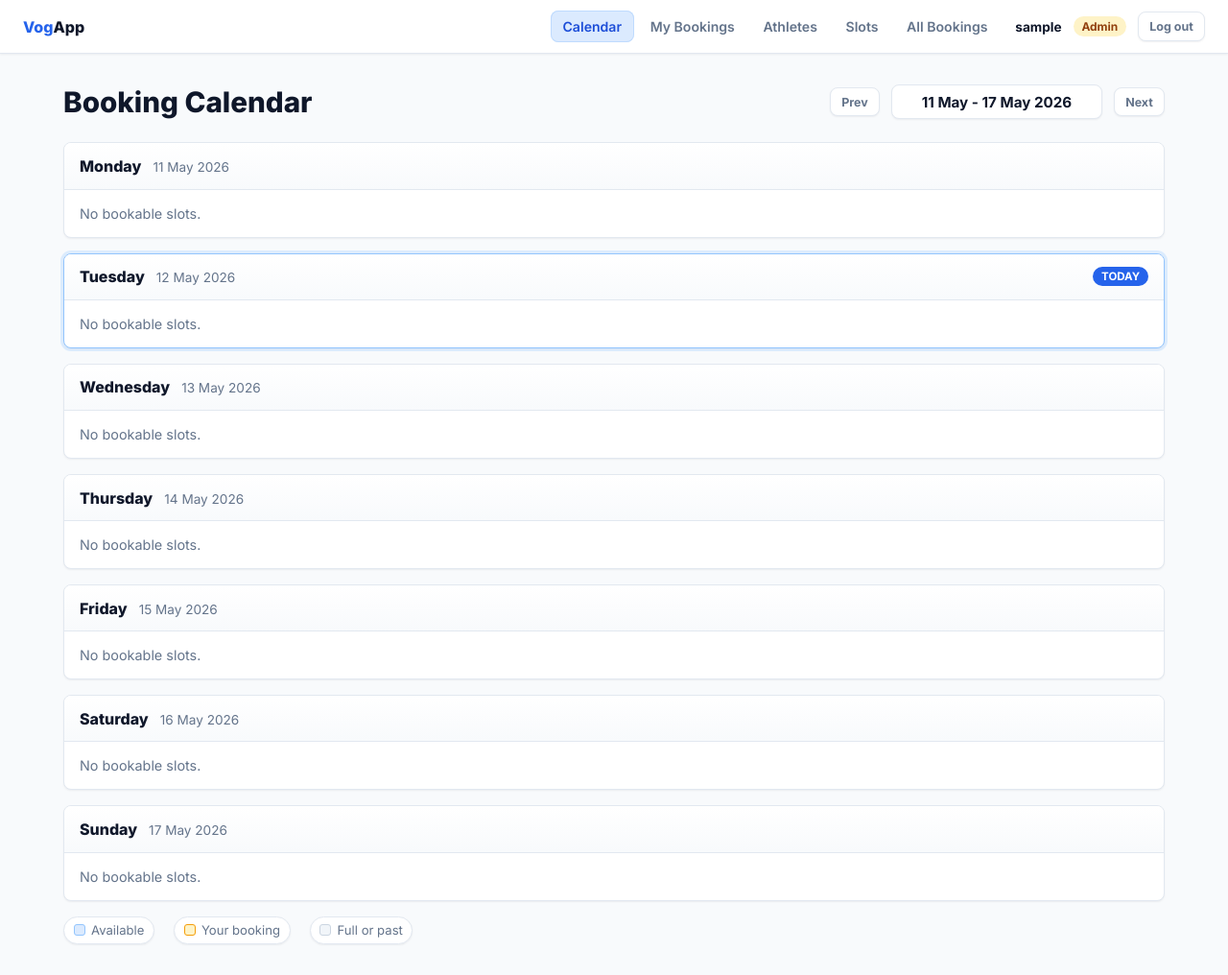
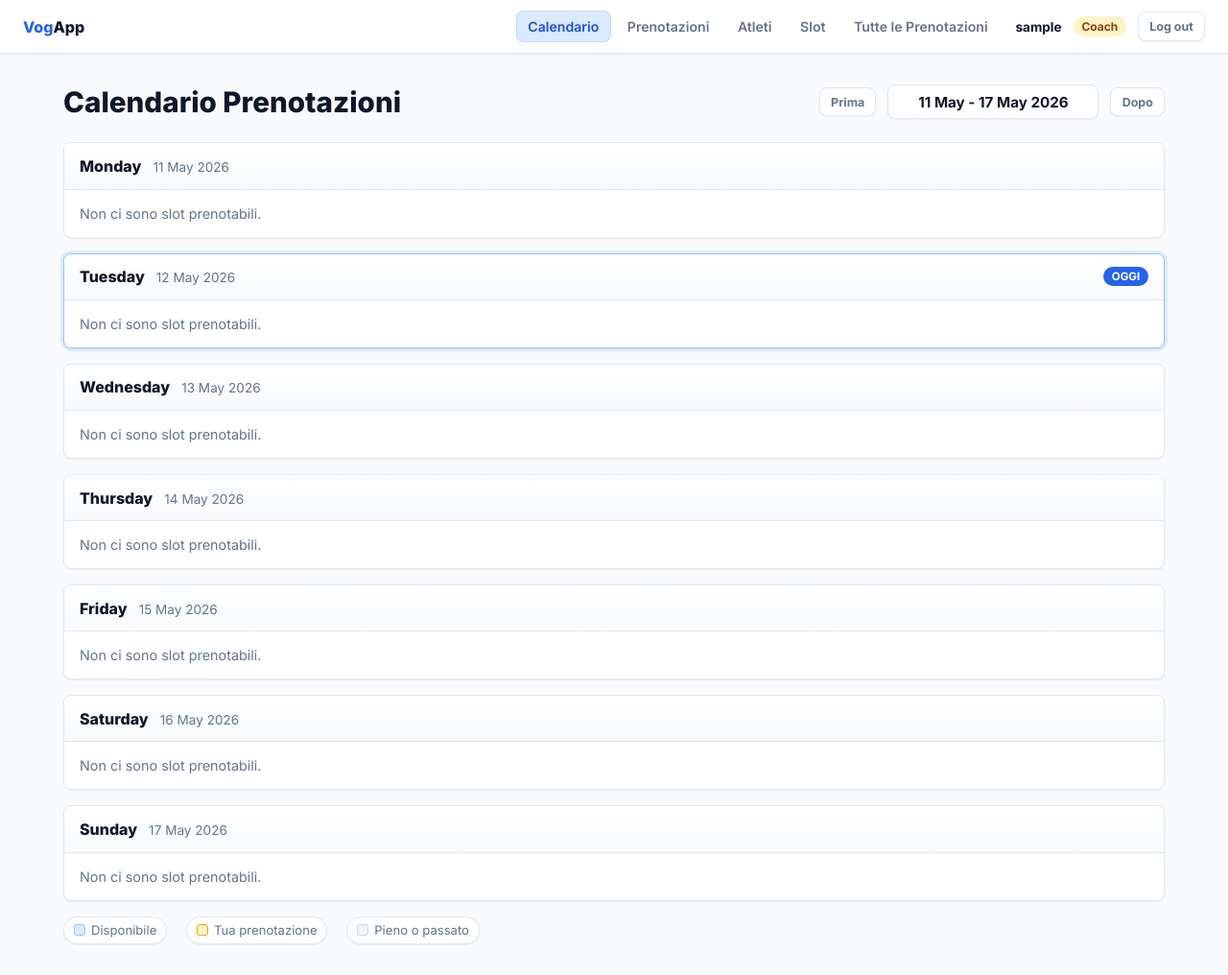
Before and after one commit to fedesss98/scp-helper, a Django app: page / in a window 1280 px wide. Shown: the whole page at 96% size. Run offline with Django 4.2, Linux system fonts and the light colour scheme; the visitor is signed in with stand-in values (Sample User, id 1); data comes from the database, SQL or seed files in the repository; data that the repository does not hold is empty.

Commit message:
Italian translation

```diff
--- a/bookings/templates/bookings/admin_booking_form.html
+++ b/bookings/templates/bookings/admin_booking_form.html
@@ -3,7 +3,7 @@
 
 {% block content %}
 <div class="container-narrow">
-  {% include "bookings/partials/back_link.html" with href="/admin/bookings/" label="Back to All Bookings" %}
+  {% include "bookings/partials/back_link.html" with href="/admin/bookings/" label="Torna alle Prenotazioni" %}
   <h1>{{ title }}</h1>
 
   <div class="card">
@@ -12,8 +12,8 @@
       {% csrf_token %}
       {% include "bookings/partials/form_fields.html" %}
       <div class="actions-row">
-        <button type="submit" class="btn btn-gold">Save Booking</button>
-        <a href="{% url 'admin_all_bookings' %}" class="btn btn-ghost">Cancel</a>
+        <button type="submit" class="btn btn-gold">Salva Prenotazione</button>
+        <a href="{% url 'admin_all_bookings' %}" class="btn btn-ghost">Cancella</a>
       </div>
     </form>
   </div>
--- a/bookings/templates/bookings/admin_slot_form.html
+++ b/bookings/templates/bookings/admin_slot_form.html
@@ -3,7 +3,7 @@
 
 {% block content %}
 <div class="container-narrow">
-  {% include "bookings/partials/back_link.html" with href="/admin/slots/" label="Back to Slots" %}
+  {% include "bookings/partials/back_link.html" with href="/admin/slots/" label="Torna agli Slot" %}
   <h1>{{ title }}</h1>
 
   <div class="card">
@@ -12,8 +12,8 @@
       {% csrf_token %}
       {% include "bookings/partials/form_fields.html" %}
       <div class="actions-row">
-        <button type="submit" class="btn btn-primary">Save Slot</button>
-        <a href="{% url 'admin_slots' %}" class="btn btn-ghost">Cancel</a>
+        <button type="submit" class="btn btn-primary">Salva Slot</button>
+        <a href="{% url 'admin_slots' %}" class="btn btn-ghost">Cancella</a>
       </div>
     </form>
   </div>
--- a/bookings/templates/bookings/calendar.html
+++ b/bookings/templates/bookings/calendar.html
@@ -1,19 +1,19 @@
 {% extends "bookings/base.html" %}
 {% load static %}
-{% block title %}Calendar - VogApp{% endblock %}
+{% block title %}Calendario - VogApp{% endblock %}
 {% block extra_css %}
 <link rel="stylesheet" href="{% static 'bookings/css/calendar.css' %}" />
 {% endblock %}
 
 {% block content %}
 <div class="calendar-header">
-  <h1>Booking Calendar</h1>
+  <h1>Calendario Prenotazioni</h1>
   <div class="week-nav">
-    <a href="/calendar/?week={{ week_offset|add:'-1' }}" class="btn btn-ghost btn-sm">Prev</a>
+    <a href="/calendar/?week={{ week_offset|add:'-1' }}" class="btn btn-ghost btn-sm">Prima</a>
     <span class="week-label">{{ week_days.0|date:"d M" }} - {{ week_days.6|date:"d M Y" }}</span>
-    <a href="/calendar/?week={{ week_offset|add:'1' }}" class="btn btn-ghost btn-sm">Next</a>
+    <a href="/calendar/?week={{ week_offset|add:'1' }}" class="btn btn-ghost btn-sm">Dopo</a>
     {% if week_offset != 0 %}
-    <a href="/calendar/?week=0" class="btn btn-ghost btn-sm">Today</a>
+    <a href="/calendar/?week=0" class="btn btn-ghost btn-sm">Oggi</a>
     {% endif %}
   </div>
 </div>
@@ -27,7 +27,7 @@
         <span class="day-date">{{ section.date|date:"d M Y" }}</span>
       </div>
       {% if section.date == today %}
-      <span class="today-badge">Today</span>
+      <span class="today-badge">Oggi</span>
       {% endif %}
     </header>
 
@@ -37,7 +37,7 @@
       <div class="slot-row {% if section.date < today %}slot-past{% endif %}">
         <div class="slot-time">
           <strong>{{ slot.start_time|time:"H:i" }}</strong>
-          <span>until {{ slot.end_time|time:"H:i" }}</span>
+          <span>fino a {{ slot.end_time|time:"H:i" }}</span>
         </div>
         <div class="boat-grid">
           {% for boat in boats %}
@@ -48,7 +48,7 @@
       {% endfor %}
     </div>
     {% else %}
-    <div class="slot-empty">No bookable slots.</div>
+    <div class="slot-empty">Non ci sono slot prenotabili.</div>
     {% endif %}
   </section>
   {% endfor %}
@@ -57,15 +57,15 @@
 <div class="legend">
   <div class="legend-item">
     <div class="legend-dot legend-dot-available"></div>
-    Available
+    Disponibile
   </div>
   <div class="legend-item">
     <div class="legend-dot legend-dot-yours"></div>
-    Your booking
+    Tua prenotazione
   </div>
   <div class="legend-item">
     <div class="legend-dot legend-dot-full"></div>
-    Full or past
+    Pieno o passato
   </div>
   {% for boat in boats %}
   <div class="legend-item">
--- a/bookings/templates/bookings/partials/nav.html
+++ b/bookings/templates/bookings/partials/nav.html
@@ -14,18 +14,18 @@
   </button>
   <div class="nav-menu">
     <div class="nav-links">
-      <a href="{% url 'calendar' %}" class="{% if request.path == '/' or request.path == '/calendar/' %}active{% endif %}">Calendar</a>
-      <a href="{% url 'my_bookings' %}" class="{% if request.path == '/my-bookings/' %}active{% endif %}">My Bookings</a>
+      <a href="{% url 'calendar' %}" class="{% if request.path == '/' or request.path == '/calendar/' %}active{% endif %}">Calendario</a>
+      <a href="{% url 'my_bookings' %}" class="{% if request.path == '/my-bookings/' %}active{% endif %}">Prenotazioni</a>
       {% if is_admin %}
-      <a href="{% url 'admin_users' %}" class="{% if '/admin/users/' in request.path %}active{% endif %}">Athletes</a>
-      <a href="{% url 'admin_slots' %}" class="{% if '/admin/slots/' in request.path %}active{% endif %}">Slots</a>
-      <a href="{% url 'admin_all_bookings' %}" class="{% if '/admin/bookings/' in request.path %}active{% endif %}">All Bookings</a>
+      <a href="{% url 'admin_users' %}" class="{% if '/admin/users/' in request.path %}active{% endif %}">Atleti</a>
+      <a href="{% url 'admin_slots' %}" class="{% if '/admin/slots/' in request.path %}active{% endif %}">Slot</a>
+      <a href="{% url 'admin_all_bookings' %}" class="{% if '/admin/bookings/' in request.path %}active{% endif %}">Tutte le Prenotazioni</a>
       {% endif %}
     </div>
     <div class="nav-user">
       <strong>{{ user.username }}</strong>
       {% if is_admin %}
-      <span class="badge badge-admin">Admin</span>
+      <span class="badge badge-admin">Coach</span>
       {% endif %}
       <form method="post" action="/logout/" class="logout-form">
         {% csrf_token %}
--- a/bookings/templates/bookings/partials/shared_boat_badges.html
+++ b/bookings/templates/bookings/partials/shared_boat_badges.html
@@ -3,5 +3,5 @@
   <span class="badge">{{ shared_booking.athlete.username }}</span>
   {% endfor %}
 {% else %}
-  <span class="muted">Only you</span>
+  <span class="muted">Solo tu</span>
 {% endif %}
--- a/bookings/templates/bookings/partials/shared_crew.html
+++ b/bookings/templates/bookings/partials/shared_crew.html
@@ -1,6 +1,6 @@
 {% if shared_boat_bookings %}
 <div class="shared-crew">
-  <span class="shared-crew-title">Already booked on this boat</span>
+  <span class="shared-crew-title">Già prenotato per questa barca</span>
   <div class="shared-crew-list">
     {% for booking in shared_boat_bookings %}
     <span class="shared-crew-name">{{ booking.athlete.username }}</span>
```
Also changed, not shown: bookings/templates/bookings/admin_bookings.html (+11 -11 lines), bookings/templates/bookings/admin_slots.html (+8 -8 lines), bookings/templates/bookings/admin_user_form.html (+4 -4 lines), bookings/templates/bookings/admin_users.html (+11 -11 lines), bookings/templates/bookings/book_slot.html (+4 -4 lines), bookings/templates/bookings/my_bookings.html (+13 -13 lines), bookings/templates/bookings/partials/calendar_boat_cell.html (+9 -9 lines).
